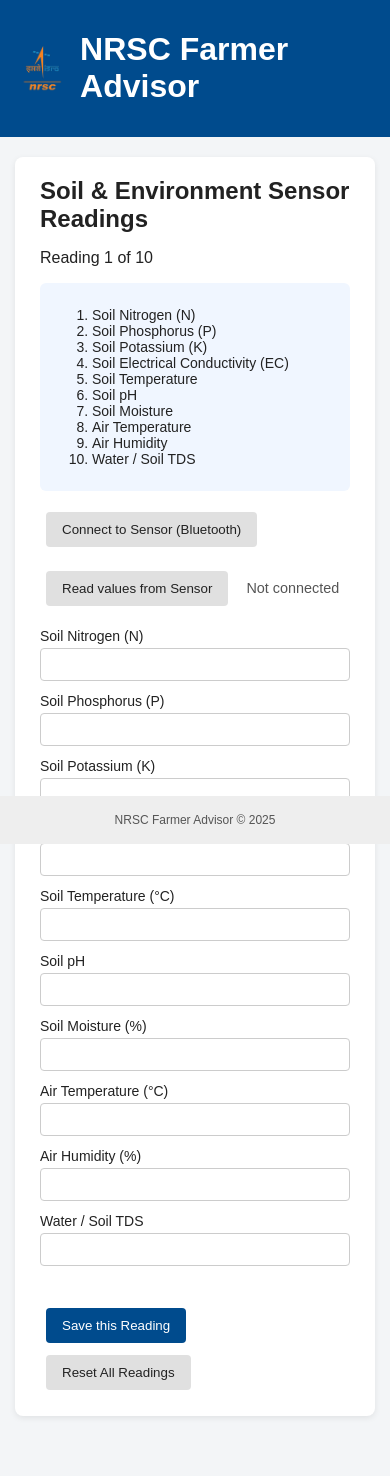
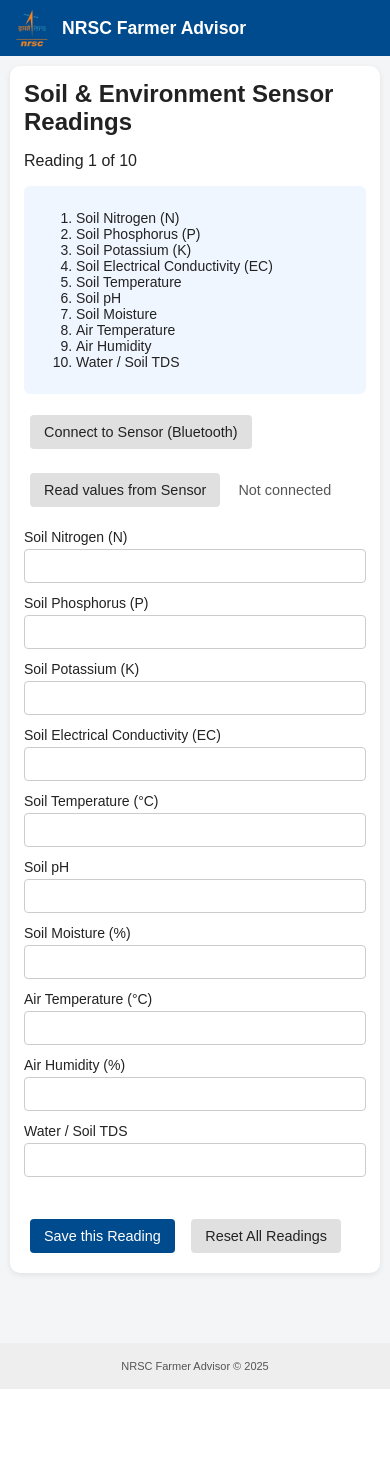
Before and after one commit to Prasanth535/nrsc_farmer_calculator, a Flask app: page /readings in a window 390 px wide. After the commit the page ends 1389 px from the top, so only its background shows below. Run offline with Flask 3, Linux system fonts and the light colour scheme.

Commit message:
Update style.css

```diff
--- a/static/style.css
+++ b/static/style.css
@@ -1,3 +1,8 @@
+/* Global */
+* {
+    box-sizing: border-box;
+}
+
 body {
     font-family: Arial, sans-serif;
     margin: 0;
@@ -5,30 +10,52 @@ body {
     color: #222;
 }
 
+/* Header */
 .header {
     background: #004b8d;
     color: #fff;
-    padding: 10px 20px;
+    padding: 10px 16px;
 }
 
 .logo-title {
     display: flex;
     align-items: center;
-    gap: 15px;
+    gap: 10px;
+    flex-wrap: wrap;
 }
 
 .logo {
-    height: 48px;
-    width: 48px;
+    height: 40px;
+    width: 40px;
     object-fit: contain;
 }
 
+.header h1 {
+    font-size: 1.3rem;
+    margin: 0;
+}
+
+/* Main content */
 .content {
     max-width: 900px;
-    margin: 20px auto 60px;
-    padding: 0 15px;
+    margin: 16px auto 70px;
+    padding: 0 12px;
 }
 
+/* Card */
+.card {
+    background: #fff;
+    border-radius: 10px;
+    padding: 18px 20px;
+    box-shadow: 0 2px 6px rgba(0,0,0,0.08);
+}
+
+.card h2 {
+    margin-top: 0;
+    margin-bottom: 8px;
+}
+
+/* Footer */
 .footer {
     position: fixed;
     bottom: 0;
@@ -36,34 +63,24 @@ body {
     right: 0;
     background: #eee;
     text-align: center;
-    padding: 5px 10px;
+    padding: 6px 10px;
     font-size: 12px;
     color: #555;
 }
 
-.card {
-    background: #fff;
-    border-radius: 8px;
-    padding: 20px 25px;
-    box-shadow: 0 2px 6px rgba(0,0,0,0.08);
-}
-
-.card h2 {
-    margin-top: 0;
-    margin-bottom: 10px;
-}
-
+/* Buttons and links */
 .language-form button,
 .primary-btn,
 .secondary-btn,
 .button-row a {
     border: none;
-    padding: 10px 16px;
+    padding: 9px 14px;
     margin: 6px;
     border-radius: 4px;
     cursor: pointer;
     text-decoration: none;
     display: inline-block;
+    font-size: 0.9rem;
 }
 
 .language-form button,
@@ -79,6 +96,7 @@ body {
     color: #222;
 }
 
+/* Forms */
 .form-grid {
     display: grid;
     grid-template-columns: 1fr 1fr;
@@ -97,8 +115,10 @@ body {
     padding: 8px;
     border-radius: 4px;
     border: 1px solid #ccc;
+    font-size: 0.9rem;
 }
 
+/* Info / tables */
 .button-row {
     margin-top: 15px;
 }
@@ -131,8 +151,31 @@ body {
 }
 
 /* Responsive */
+@media (max-width: 900px) {
+    .content {
+        margin-top: 10px;
+        padding: 0 10px;
+    }
+}
+
 @media (max-width: 700px) {
     .form-grid {
         grid-template-columns: 1fr;
     }
 }
+
+@media (max-width: 600px) {
+    .header {
+        padding: 8px 12px;
+    }
+    .header h1 {
+        font-size: 1.1rem;
+    }
+    .card {
+        padding: 14px 14px;
+    }
+    .footer {
+        position: static;   /* avoid overlay on very small screens */
+        font-size: 11px;
+    }
+}
```
